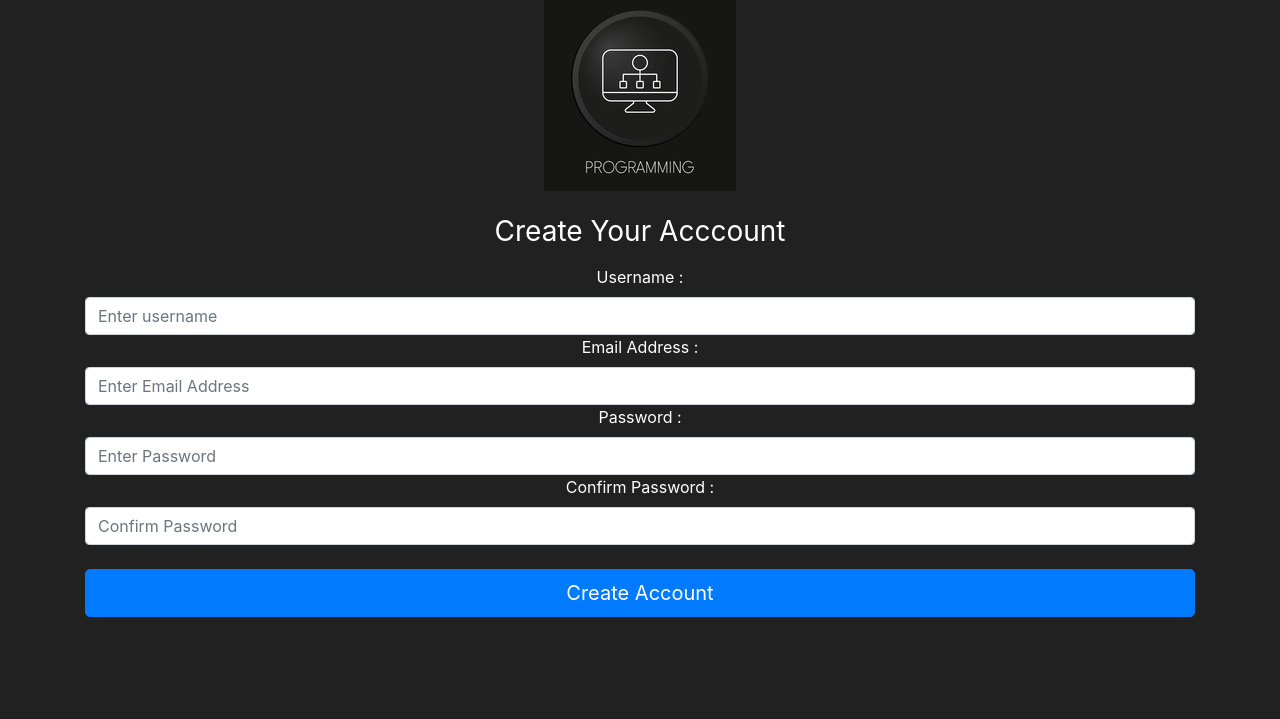
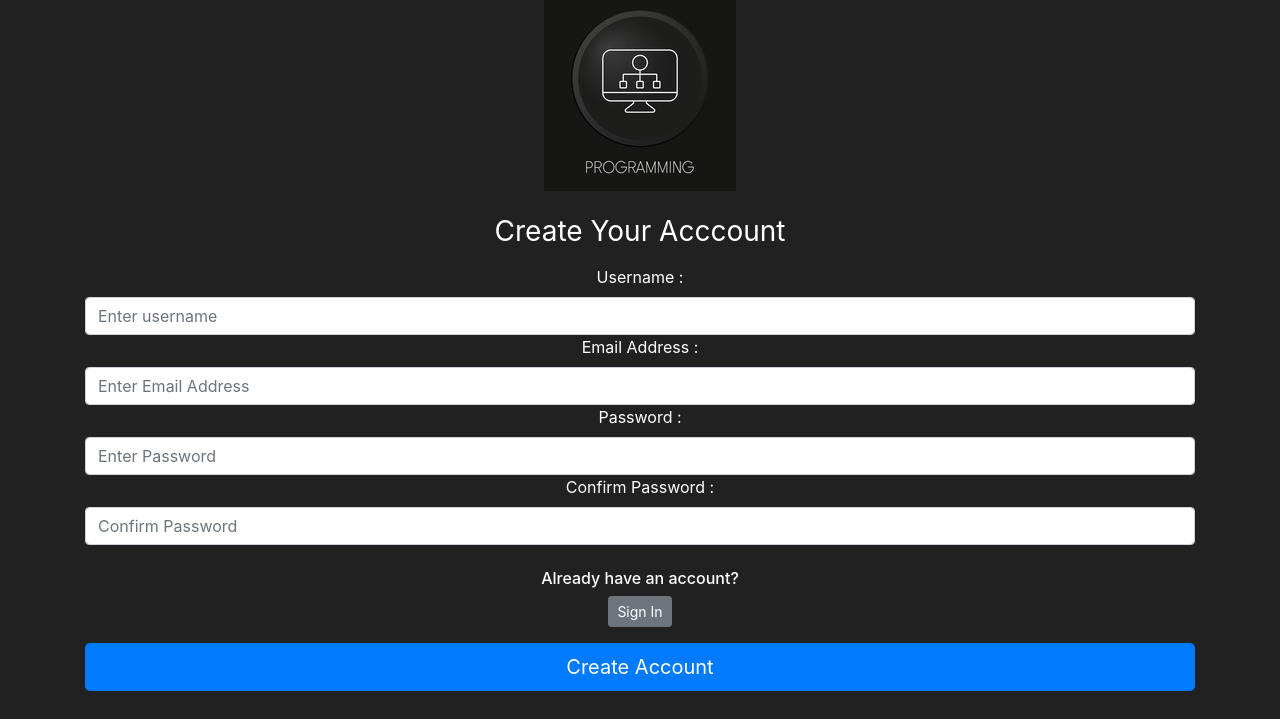
Before and after one commit to abelfort07/AB-Market, a Flask app: page /register in a window 1280 px wide. Shown: the part 81-800 px from the top of the page. Run offline with Flask 3, Linux system fonts and the light colour scheme; some libraries are stand-ins or nearby versions.

Commit message:
Redirection modification on Register and login html page.

```diff
--- a/website/templates/login.html
+++ b/website/templates/login.html
@@ -22,7 +22,7 @@
             <br>
 
             <div class="checkbox mb-3">
-                <h6>Do not have a account?</h6>
+                <h6>Do not have an account?</h6>
                 <a href="{{ url_for('auth.register_page') }}" class="btn btn-sm btn-secondary">Register</a>
             </div>
 
--- a/website/templates/register.html
+++ b/website/templates/register.html
@@ -25,6 +25,12 @@
             {{ form.password2(class="form-control", placeholder="Confirm Password ") }}
 
             <br>
+
+            <div class="checkbox mb-3">
+                <h6>Already have an account?</h6>
+                <a href="{{ url_for('auth.login_page') }}" class="btn btn-sm btn-secondary">Sign In</a>
+            </div>
+
             {{ form.submit(class="btn btn-lg btn-block btn-primary") }}
         </form>
     </div>
```
